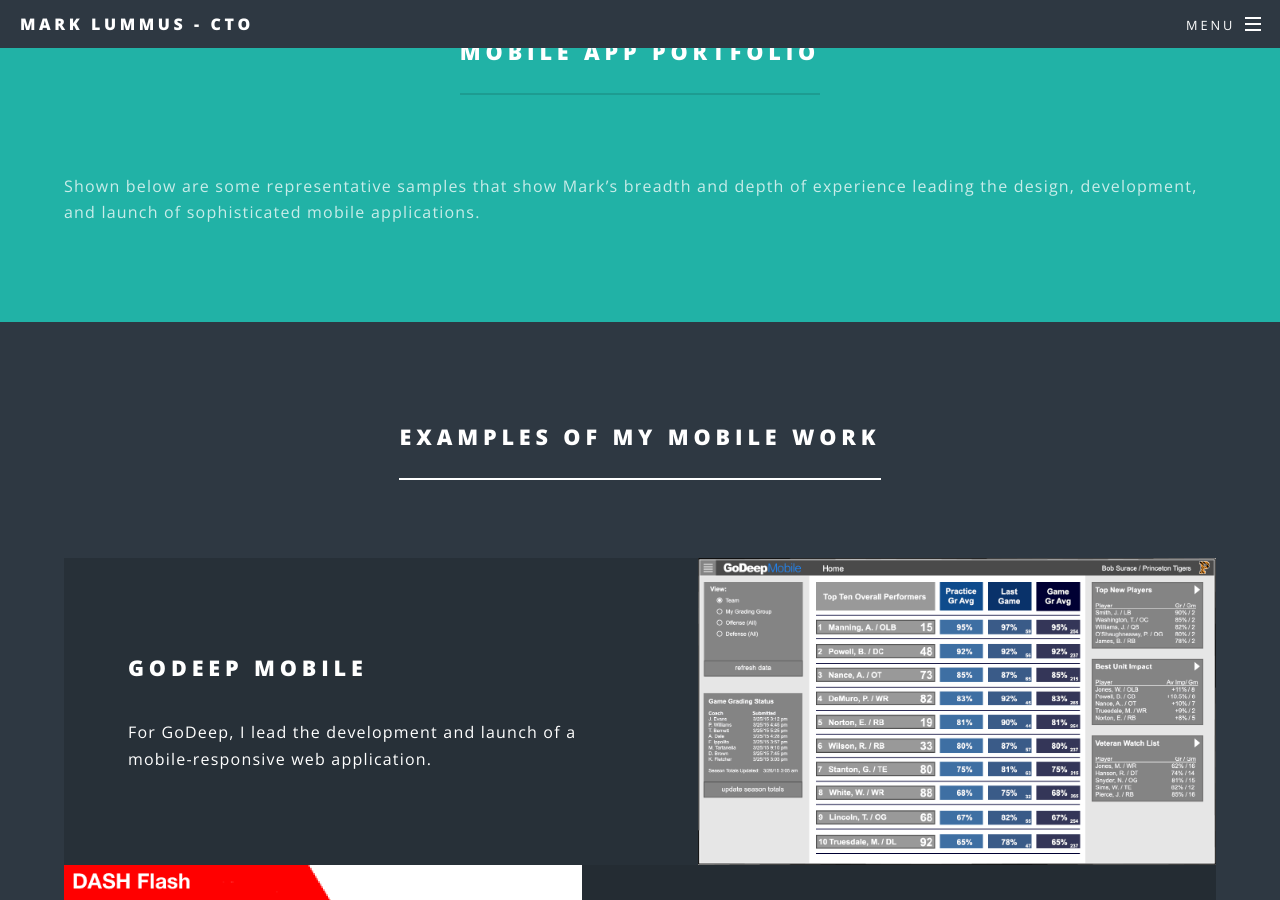
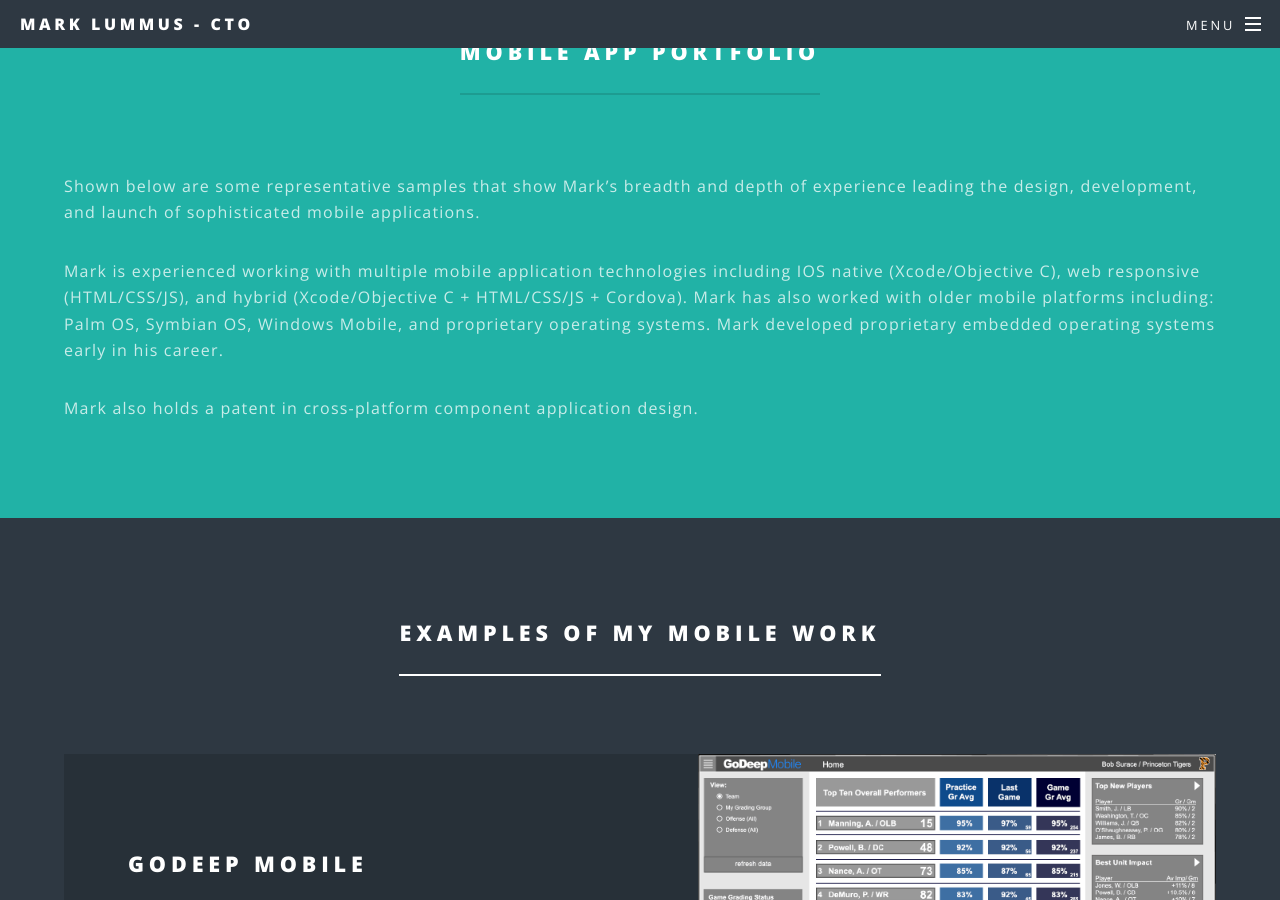
Before and after one commit to jabbermarky/jabbermarky.github.io, a Jekyll site: the page built from _pages/portfolio-mobile.md, in a window 1280 px wide and 900 px high, scrolled down 350 px. Built offline with Jekyll 4.4.1, drawn with Linux system fonts in a browser that asks for light colours; some of the changed text lies outside the part shown.

Commit message:
changed CTA to ask for contact instead of schedule. added more experience info to portfolio pages

```diff
--- a/_includes/cta.html
+++ b/_includes/cta.html
@@ -3,16 +3,17 @@
     <div class="inner">
         <header>
             <h2>Let's Talk</h2>
-            <span class="left">Have a custom application in mind? Need help with your team? Need a CTO? Let's talk. Schedule a free 30 minute consultation call with me today.
+            <span class="left">Have a custom application in mind? Need help with your team? Need a CTO? Let's talk! Contact me today for a free consultation!
             </span>
             <span class="right">
-                    <a href="/schedule/" class="button special right">Schedule a Call</a>
+                    <!--a href="/schedule/" class="button special right">Schedule a Call</a-->
+                    <a href="/contact" class="button special">Contact Mark</a>
             </span>
         </header>
         {% comment %}
         <ul class="actions vertical">
-            <li><a href="/schedule/" class="button special">Schedule a Call</a></li>
-            <!--li><a href="/contact" class="button">Send a Message</a></li-->
+            <!--li><a href="/schedule/" class="button special">Schedule a Call</a></li-->
+            <li><a href="/contact" class="button">Send a Message</a></li>
         </ul>
         {% endcomment %}
     </div>
--- a/_pages/portfolio-mobile.md
+++ b/_pages/portfolio-mobile.md
@@ -7,8 +7,12 @@
 
 tag: mobile
 intro-title: Mobile App Portfolio
-intro-description: >
+intro-description: |
     Shown below are some representative samples that show Mark's breadth and depth of experience leading the design, development, and launch of sophisticated mobile applications.
+
+    Mark is experienced working with multiple mobile application technologies including IOS native (Xcode/Objective C), web responsive (HTML/CSS/JS), and hybrid (Xcode/Objective C + HTML/CSS/JS + Cordova). Mark has also worked with older mobile platforms including: Palm OS, Symbian OS, Windows Mobile, and proprietary operating systems. Mark developed proprietary embedded operating systems early in his career.
+
+    Mark also holds a patent in cross-platform component application design.
 
 portfolio-title: Examples of my Mobile Work
 ---
```
Also changed, not shown: _pages/portfolio-web.md (+3 -1 lines), _pages/portfolio.md (+1 -1 lines).
